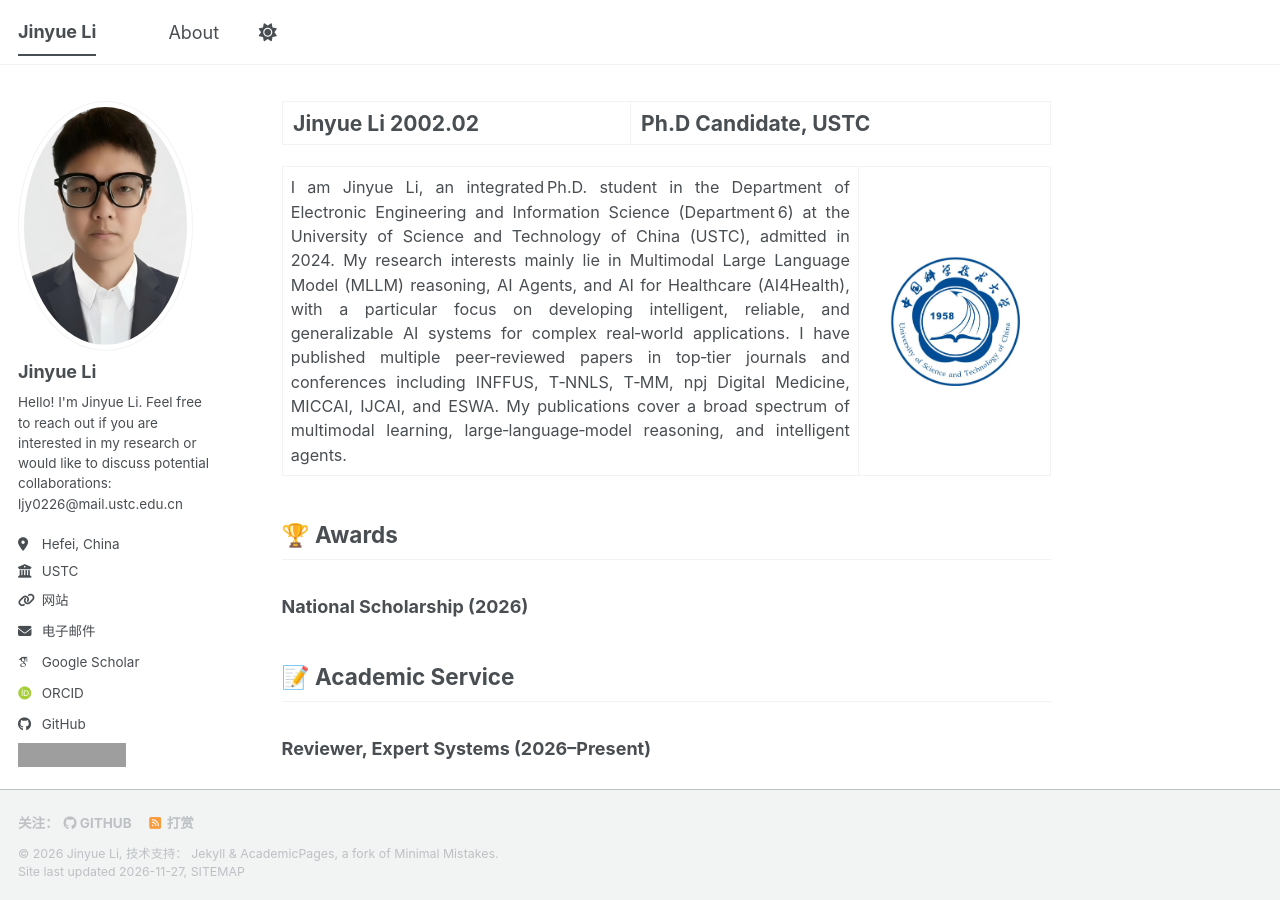
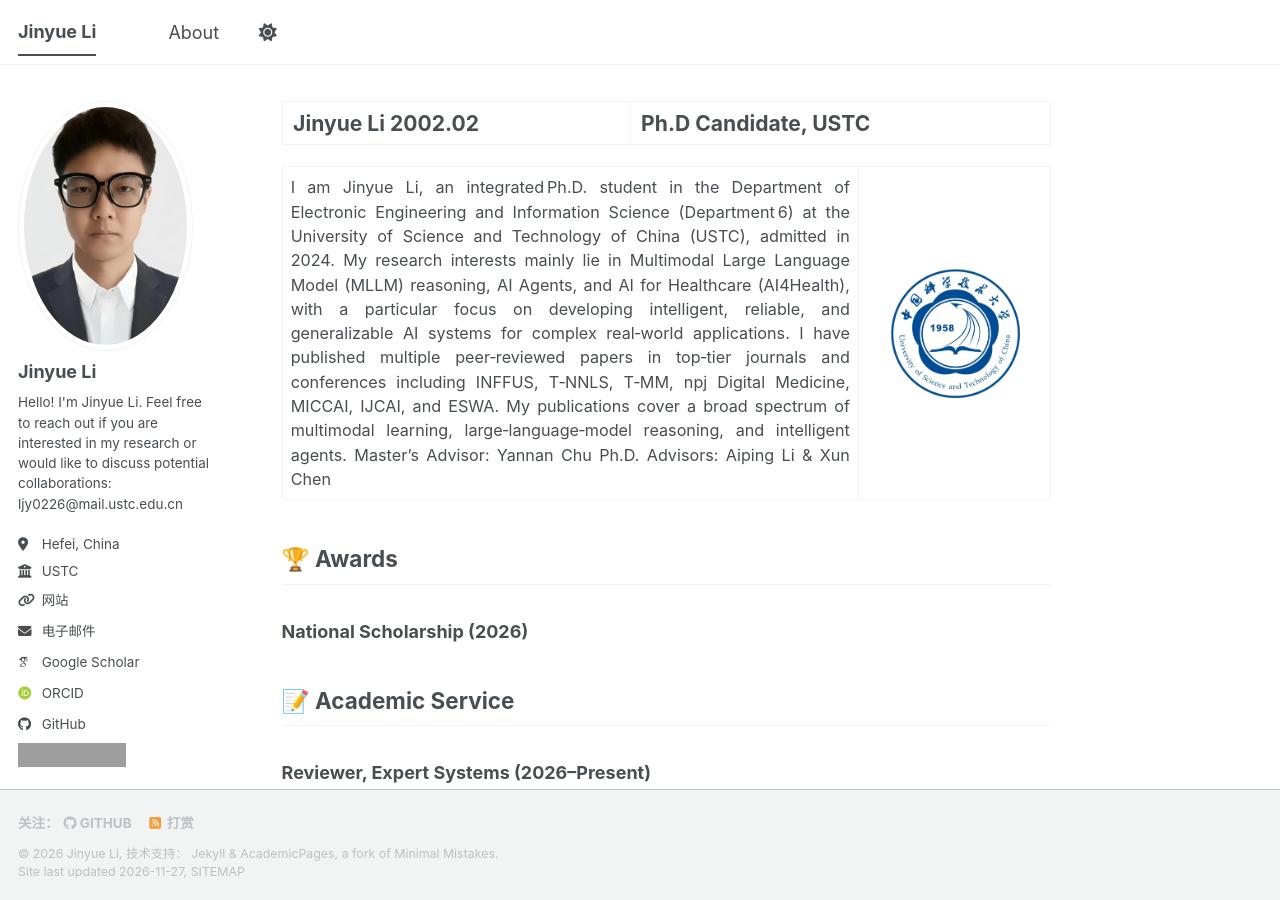
Before and after one commit to jylEcho/jylEcho.github.io, a Jekyll site: the page built from _pages/about.md, in a window 1280 px wide and 900 px high. Built offline with Jekyll 4.4.1, drawn with Linux system fonts in a browser that asks for light colours; some web fonts are replaced; a script bundle is joined from its source files by our own code; library files that are not in the unit come from our copies; grey boxes are pictures that could not be loaded.

Commit message:
Update about.md

```diff
--- a/_pages/about.md
+++ b/_pages/about.md
@@ -12,6 +12,9 @@ redirect_from:
     <td width="75%" valign="top" style="font-size:1.2em; text-align: justify;">
 
 I am Jinyue Li, an integrated Ph.D. student in the Department of Electronic Engineering and Information Science (Department 6) at the University of Science and Technology of China (USTC), admitted in 2024. My research interests mainly lie in Multimodal Large Language Model (MLLM) reasoning, AI Agents, and AI for Healthcare (AI4Health), with a particular focus on developing intelligent, reliable, and generalizable AI systems for complex real‑world applications. I have published multiple peer‑reviewed papers in top‑tier journals and conferences including INFFUS, T‑NNLS, T‑MM, npj Digital Medicine, MICCAI, IJCAI, and ESWA. My publications cover a broad spectrum of multimodal learning, large‑language‑model reasoning, and intelligent agents.
+
+Master’s Advisor: Yannan Chu
+Ph.D. Advisors: Aiping Li & Xun Chen
 
    </td>
 
```
